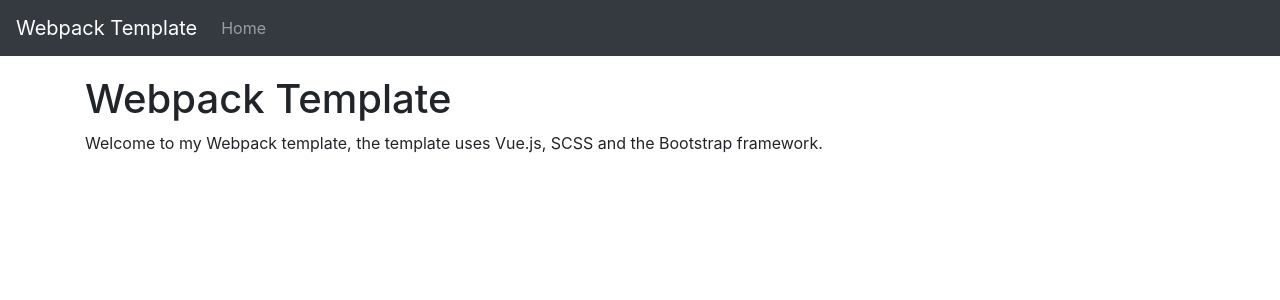
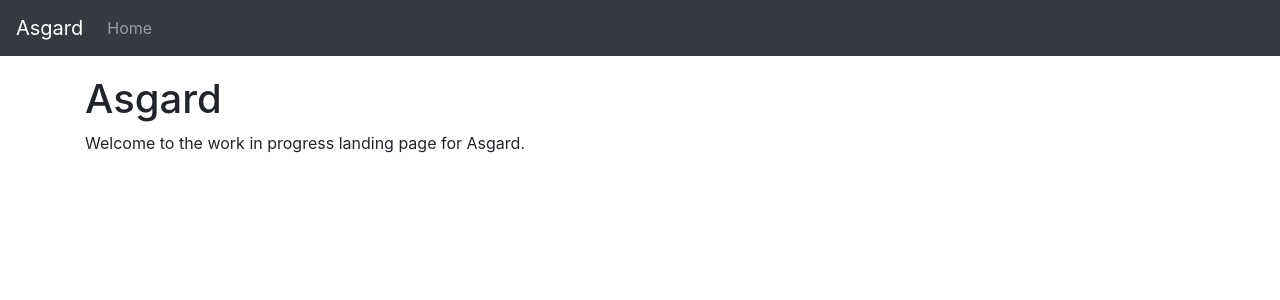
Before and after one commit to TReed1104/asgard-system-stack, a Vue app in the folder web/: page / in a window 1280 px wide. Shown: the top 300 px of the page. Built offline with nearby package versions, Linux system fonts and the light colour scheme; the HTML template or start-up script is replaced by a standard one.

Commit message:
Amended the vue template files to relate to Asgard

```diff
--- a/web/package.json
+++ b/web/package.json
@@ -1,7 +1,7 @@
 {
-    "name": "wepacl-vue-template",
+    "name": "asgard-system-stack",
     "version": "1.0.0",
-    "description": "A template for my webpack + vue configuration",
+    "description": "The landing webpage for the Asgard System Stack.",
     "main": "index.js",
     "scripts": {
         "test": "echo \"Error: no test specified\" && exit 1",
@@ -14,7 +14,7 @@
     },
     "repository": {
         "type": "git",
-        "url": "git+https://github.com/TReed1104/webpack-vue-template.git"
+        "url": "https://github.com/TReed1104/asgard-system-stack.git"
     },
     "license": "ISC",
     "devDependencies": {
--- a/web/src/components/App.vue
+++ b/web/src/components/App.vue
@@ -1,7 +1,7 @@
 <template>
     <div class="root">
         <nav class="navbar fixed-top navbar-expand-lg navbar-dark bg-dark">
-            <a class="navbar-brand" href="#/">Webpack Template</a>
+            <a class="navbar-brand" href="#/">Asgard</a>
             <button class="navbar-toggler" type="button" data-toggle="collapse" data-target="#navbarNavAltMarkup" aria-controls="navbarNavAltMarkup" aria-expanded="false" aria-label="Toggle navigation">
                 <span class="navbar-toggler-icon"></span>
             </button>
--- a/web/src/components/Index.vue
+++ b/web/src/components/Index.vue
@@ -1,7 +1,7 @@
 <template>
     <div class="container">
-        <h1 class="page-title">Webpack Template</h1>
-        <p>Welcome to my Webpack template, the template uses Vue.js, SCSS and the Bootstrap framework.</p>
+        <h1 class="page-title">Asgard</h1>
+        <p>Welcome to the work in progress landing page for Asgard.</p>
     </div>
 </template>
 
--- a/web/src/pages/index.html
+++ b/web/src/pages/index.html
@@ -3,7 +3,7 @@
   <head>
     <meta charset="utf-8">
     <meta name="viewport" content="width=device-width,initial-scale=1.0">
-    <title>Webpack Vue Template</title>
+    <title>Asgard</title>
   </head>
   <body>
     <div id="app"></div>
```
Also changed, not shown: 2 other files (tests, documents, lock files or other folders).
